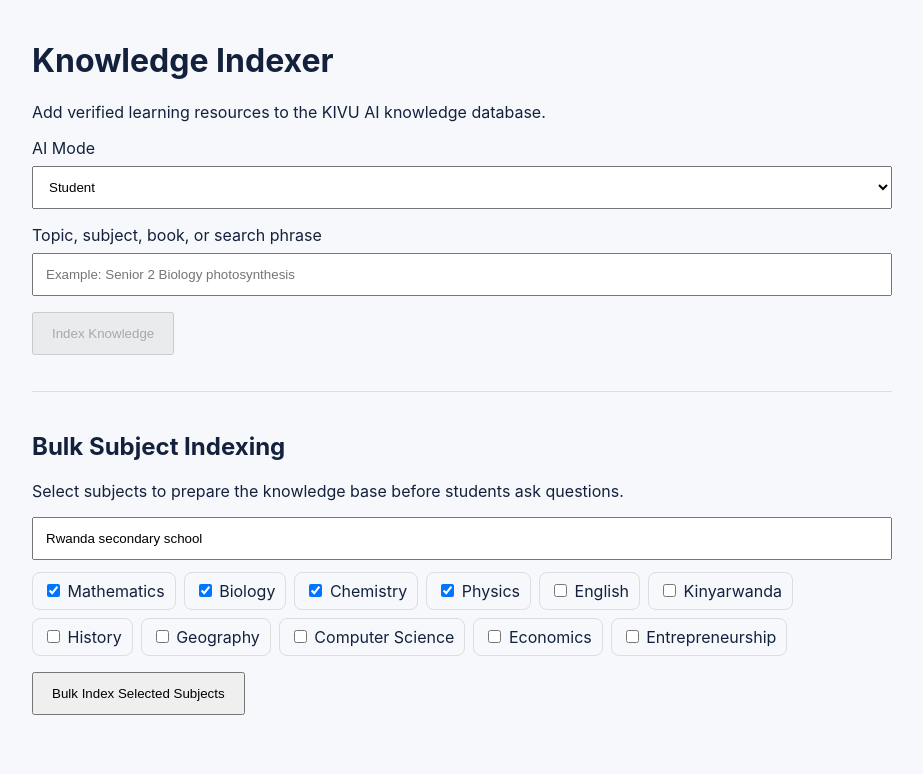
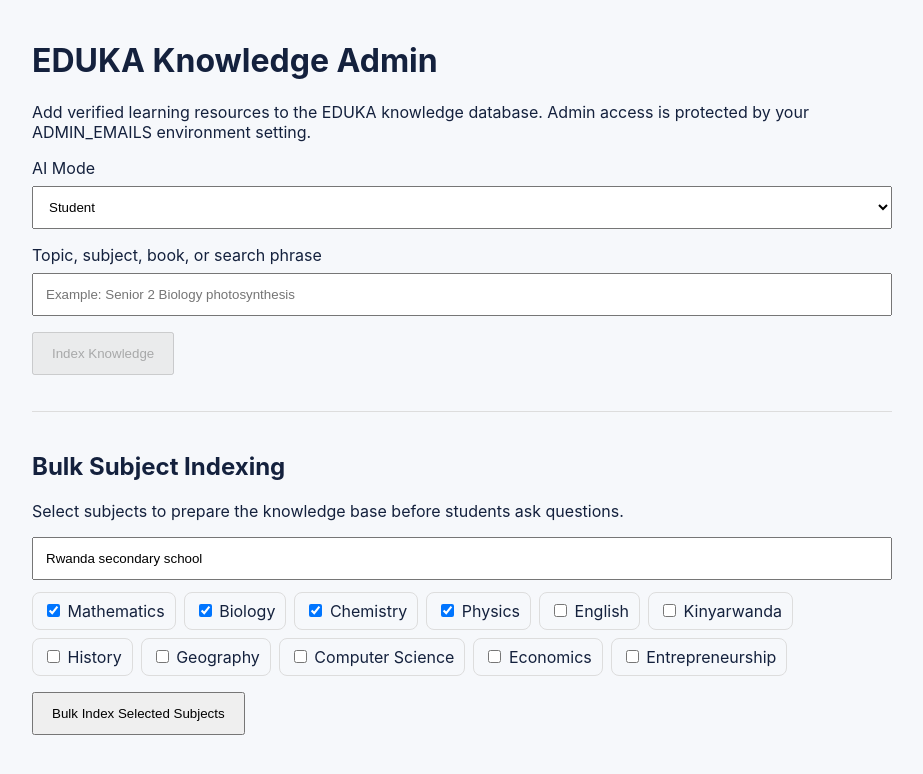
Before and after one commit to senid-221/kivu-ai, a Next.js app: page /admin/knowledge in a window 1280 px wide. Shown: the top 774 px of the page, without its empty margins (178-1101 px from the left). Built offline with nearby package versions, Linux system fonts and the light colour scheme.

Commit message:
Restore and rename EDUKA Knowledge Admin dashboard

```diff
--- a/src/app/admin/knowledge/page.tsx
+++ b/src/app/admin/knowledge/page.tsx
@@ -56,8 +56,8 @@
 
   return (
     <main style={{ maxWidth: 900, margin: "0 auto", padding: 20 }}>
-      <h1>Knowledge Indexer</h1>
-      <p>Add verified learning resources to the KIVU AI knowledge database.</p>
+      <h1>EDUKA Knowledge Admin</h1>
+      <p>Add verified learning resources to the EDUKA knowledge database. Admin access is protected by your ADMIN_EMAILS environment setting.</p>
 
       <label>AI Mode</label>
       <select value={mode} onChange={e => setMode(e.target.value)} style={{ width: "100%", padding: 12, margin: "8px 0 16px" }}>
```
